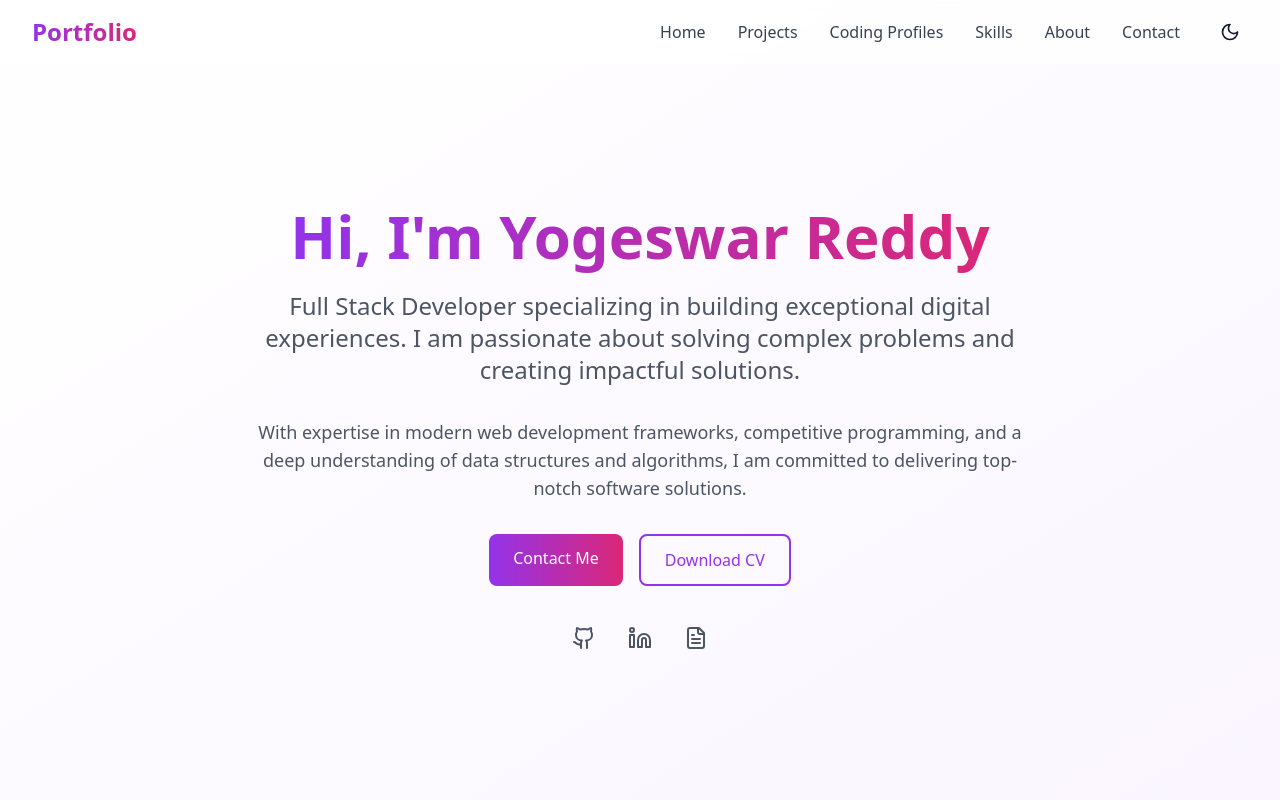
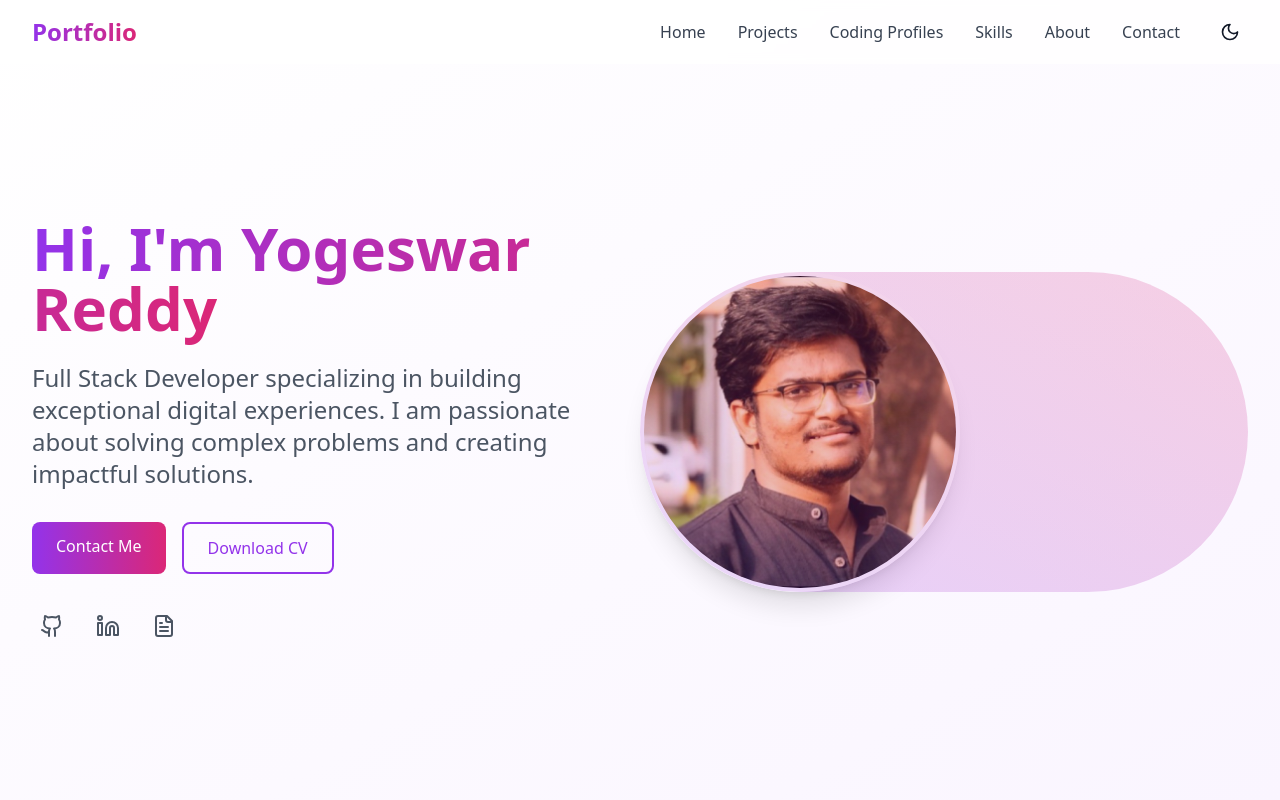
Before and after one commit to yogireddy21/poty, a React (Vite) app: page / in a window 1280 px wide. Shown: the top 800 px of the page. Built offline with nearby package versions, Linux system fonts and the light colour scheme.

Commit message:
image added

```diff
--- a/src/components/Hero.tsx
+++ b/src/components/Hero.tsx
@@ -1,9 +1,11 @@
 import { Github, Linkedin, FileText } from 'lucide-react';
+import imgg from './profile_image.jpeg';
 
 export default function Hero() {
   return (
-    <section id="home" className="min-h-screen flex items-center justify-center pt-16 bg-gradient-to-br from-white to-purple-50 dark:from-gray-900 dark:to-gray-800">
-      <div className="max-w-3xl text-center">
+    <section id="home" className="min-h-screen flex items-center pt-16 bg-gradient-to-br from-white to-purple-50 dark:from-gray-900 dark:to-gray-800">
+      <div className="max-w-7xl mx-auto px-4 sm:px-6 lg:px-8 py-12 flex flex-col lg:flex-row items-center">
+        <div className="lg:w-1/2 lg:pr-12">
           <h1 className="text-4xl md:text-6xl font-bold mb-6">
             <span className="bg-gradient-to-r from-purple-600 to-pink-600 bg-clip-text text-transparent">
               Hi, I'm Yogeswar Reddy
@@ -13,11 +15,8 @@ export default function Hero() {
             Full Stack Developer specializing in building exceptional digital experiences.
             I am passionate about solving complex problems and creating impactful solutions.
           </p>
-        <p className="text-lg mb-8 text-gray-600 dark:text-gray-300">
-          With expertise in modern web development frameworks, competitive programming, and a deep understanding of
-          data structures and algorithms, I am committed to delivering top-notch software solutions.
-        </p>
-        <div className="flex justify-center gap-4 mb-8">
+
+          <div className="flex gap-4 mb-8">
             <a
               href="#contact"
               className="px-6 py-3 bg-gradient-to-r from-purple-600 to-pink-600 text-white rounded-lg hover:opacity-90 transition-opacity"
@@ -31,7 +30,7 @@ export default function Hero() {
               Download CV
             </a>
           </div>
-        <div className="flex justify-center gap-4">
+          <div className="flex gap-4">
             <a href="https://github.com/yogireddy21" className="social-link">
               <Github className="w-6 h-6" />
             </a>
@@ -43,6 +42,19 @@ export default function Hero() {
             </a>
           </div>
         </div>
+        <div className="lg:w-1/2 mt-12 lg:mt-0">
+          <div className="relative">
+            <div className="w-64 h-64 md:w-80 md:h-80 rounded-full overflow-hidden border-4 border-white dark:border-gray-800 shadow-xl">
+              <img
+                src={imgg}
+                alt="Profile"
+                className="w-full h-full object-cover"
+              />
+            </div>
+            <div className="absolute inset-0 bg-gradient-to-tr from-purple-600/20 to-pink-600/20 rounded-full" />
+          </div>
+        </div>
+      </div>
     </section>
   );
 }
```
Also changed, not shown: src/components/profile_image.jpeg (added). Lines whose indentation alone changed are shown as unchanged.
